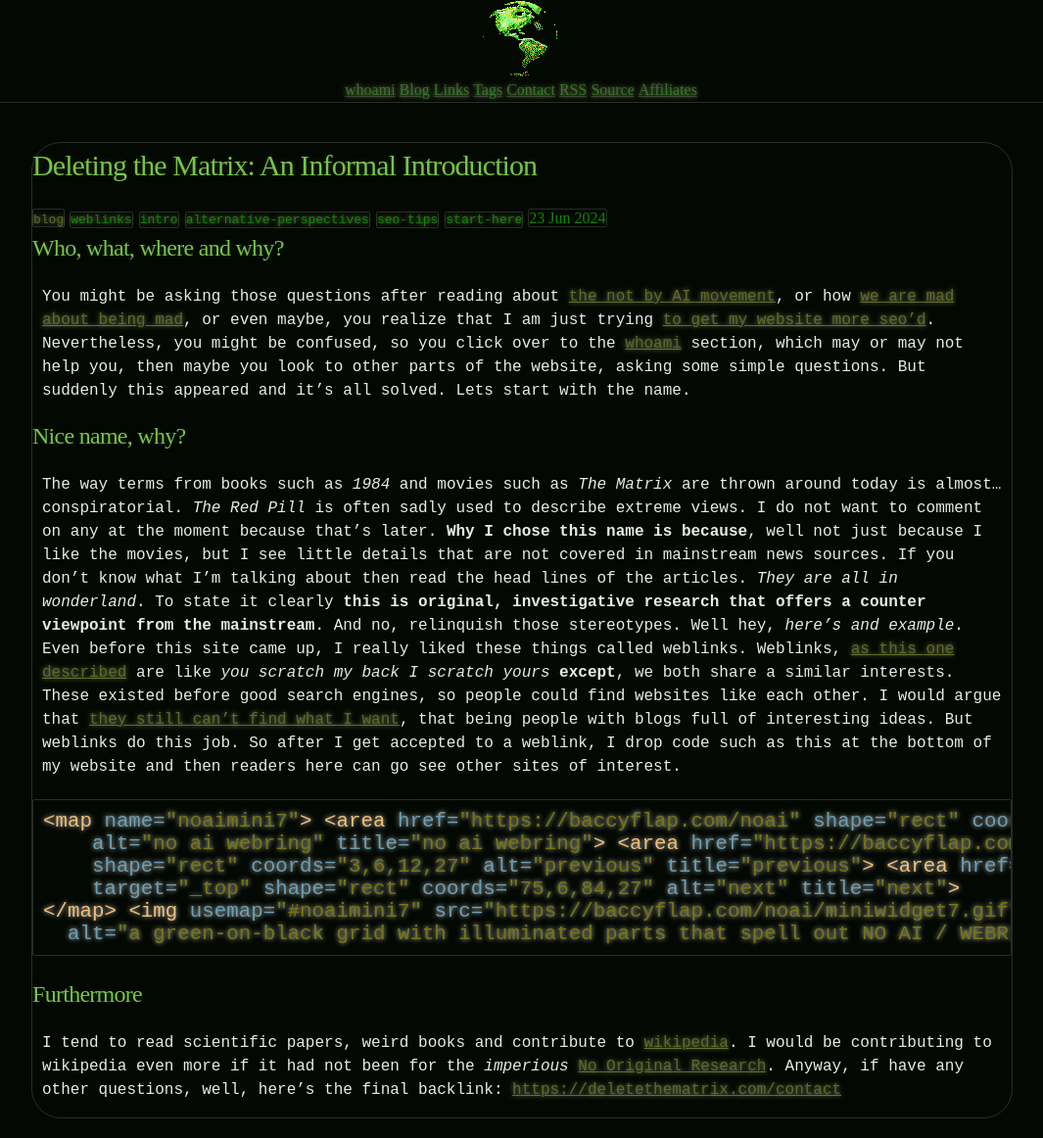
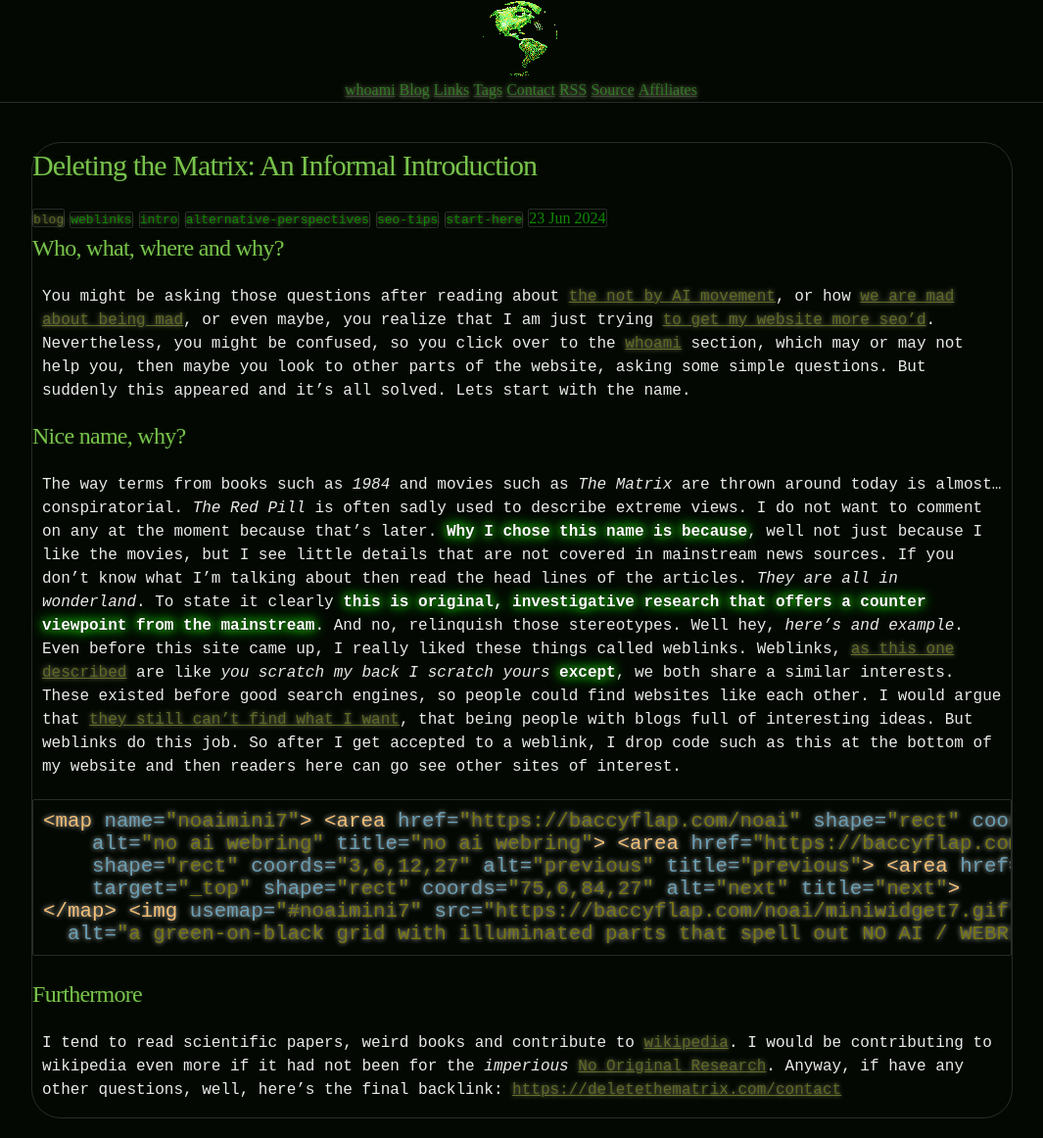
Before and after one commit to CamoCatX/camocatx.github.io, a Jekyll site: the page built from blog/_posts/2024-06-23-deleting-the-matrix-informal-intro.md, in a window 1280 px wide. Shown: the whole page at 98% size, without its empty margins (108-1173 px from the left). Built offline with Jekyll 4.4.1, drawn with Linux system fonts in a browser that asks for light colours.

Commit message:
Update base.scss

```diff
--- a/_sass/base.scss
+++ b/_sass/base.scss
@@ -412,5 +412,6 @@ blockquote p {
   unicode-bidi: isolate;
 }
 strong {
-	text-shadow: 0 0 3px var(--theme-link-dynamic-color-1),0px 0px 15px #00ff00,0px 0px 9px #56b000,0px 0px 15px #006400,0px 0px 5px #006400;
+    text-shadow: 0 0 3px #000,0px 0px 15px #00ff00,0px 0px 9px #56b000,0px 0px 15px #006400,0px 0px 5px #006400;
+    color: #FFFFFF;
 }
```
